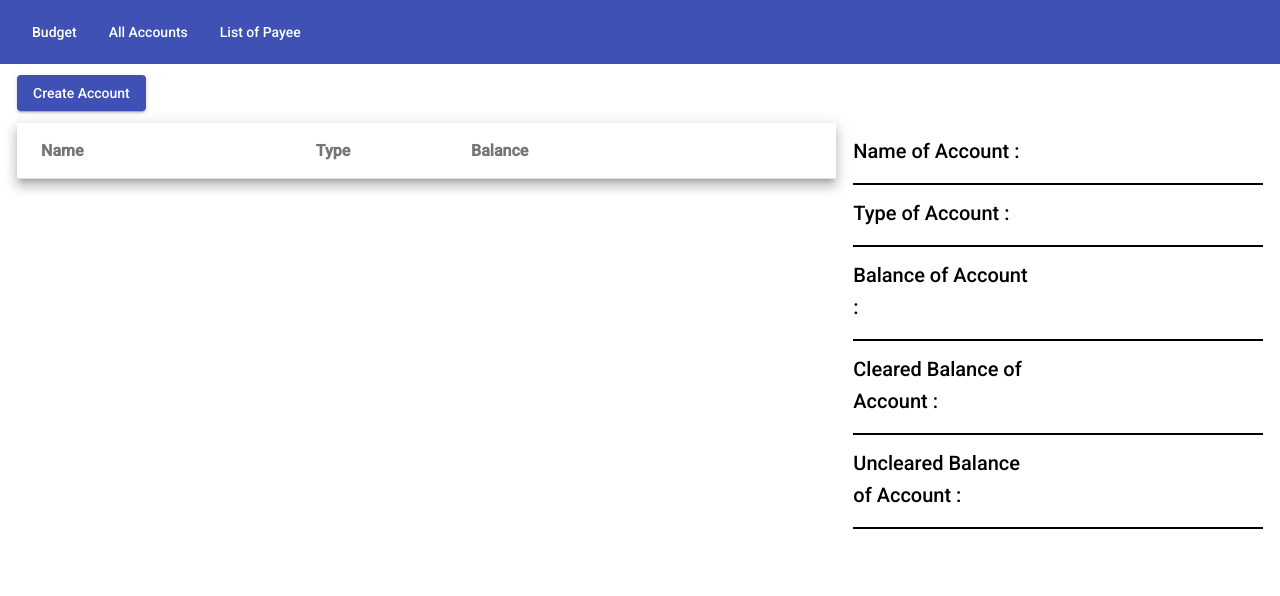
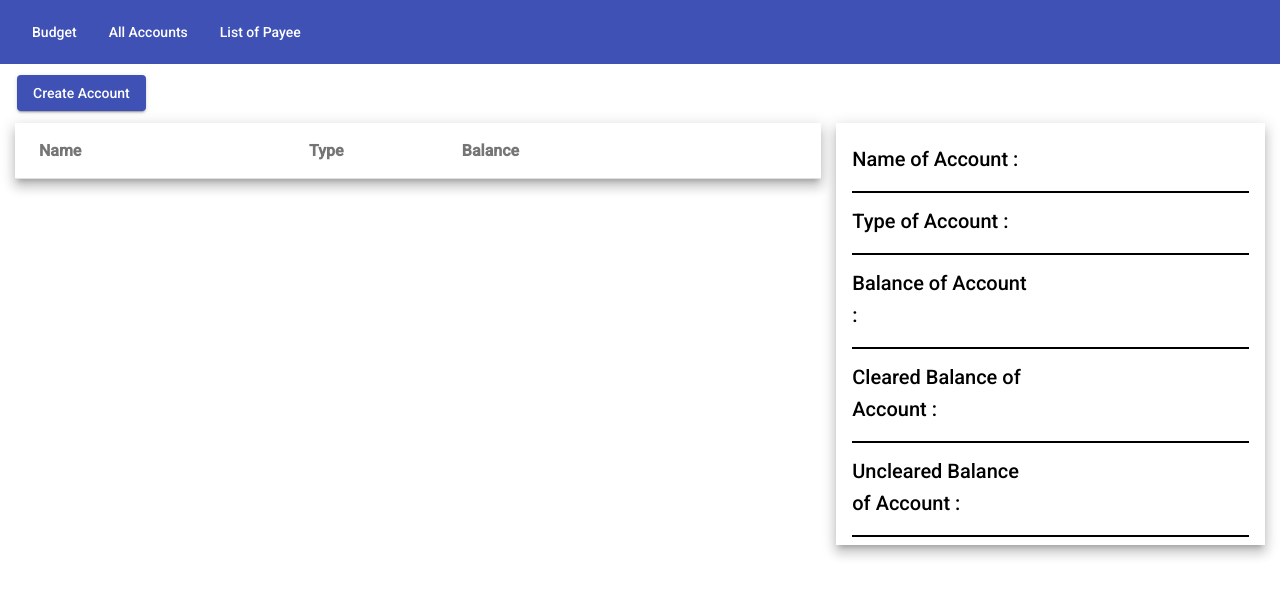
Before and after one commit to ahsanulalig/bangueMisrAssignment, an Angular app: page /create-account in a window 1280 px wide. Shown: the top 596 px of the page. Built offline with nearby package versions, Linux system fonts and the light colour scheme; no server answers.

Commit message:
box shadow added

```diff
--- a/src/app/component/add-account/add-account.component.scss
+++ b/src/app/component/add-account/add-account.component.scss
@@ -5,7 +5,7 @@
   margin-top: 8px;
 
   .left-content {
-    width: 64%;
+    width: 63%;
 
     tr.mat-row,
     tr.mat-footer-row {
@@ -15,6 +15,7 @@
     tr.body-data-row {
       opacity: 1;
     }
+
     tr.body-data-row :hover {
       opacity: 1;
     }
@@ -26,7 +27,10 @@
 
   .right-content {
     min-height: 40px;
-    width: 32%;
+    width: 31%;
+    padding: 8px 16px;
+    box-shadow: 0px 5px 5px -3px rgb(0 0 0 / 20%), 0px 8px 10px 1px rgb(0 0 0 / 14%), 0px 3px 14px 2px rgb(0 0 0 / 12%);
+
     .item {
       margin-top: 12px;
       display: flex;
--- a/src/app/component/budget/budget.component.scss
+++ b/src/app/component/budget/budget.component.scss
@@ -5,7 +5,7 @@
   margin-top: 8px;
 
   .left-content {
-    width: 64%;
+    width: 63%;
 
     tr.mat-row,
     tr.mat-footer-row {
@@ -28,7 +28,9 @@
 
   .right-content {
     min-height: 40px;
-    width: 33%;
+    width: 31%;
+    padding: 8px 16px;
+    box-shadow: 0px 5px 5px -3px rgb(0 0 0 / 20%), 0px 8px 10px 1px rgb(0 0 0 / 14%), 0px 3px 14px 2px rgb(0 0 0 / 12%);
 
     .item {
       margin-top: 12px;
@@ -66,7 +68,8 @@
       cursor: pointer;
     }
   }
-  .body-data-row :hover{
+
+  .body-data-row :hover {
     // background-color: red;
   }
 
```
